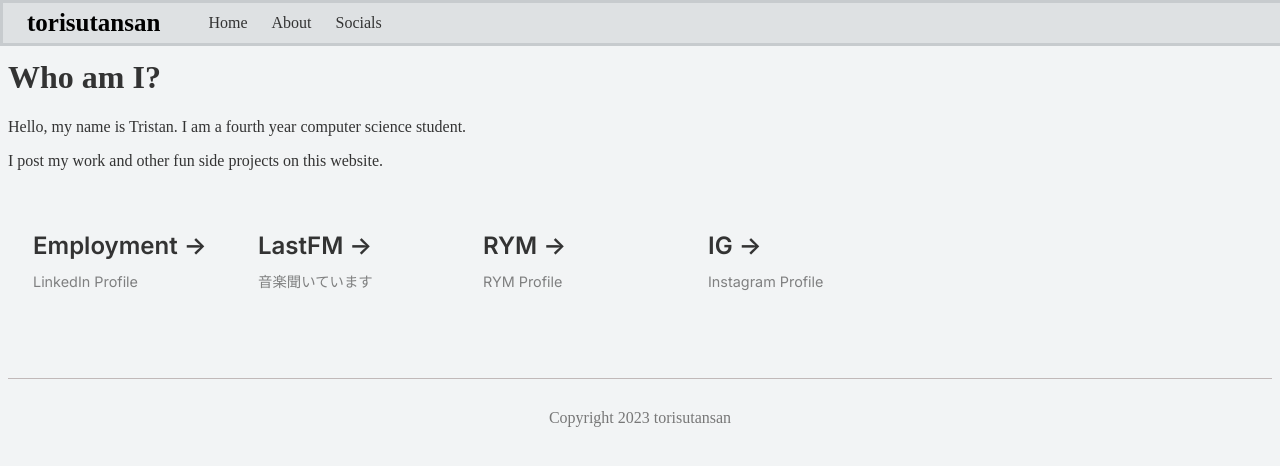
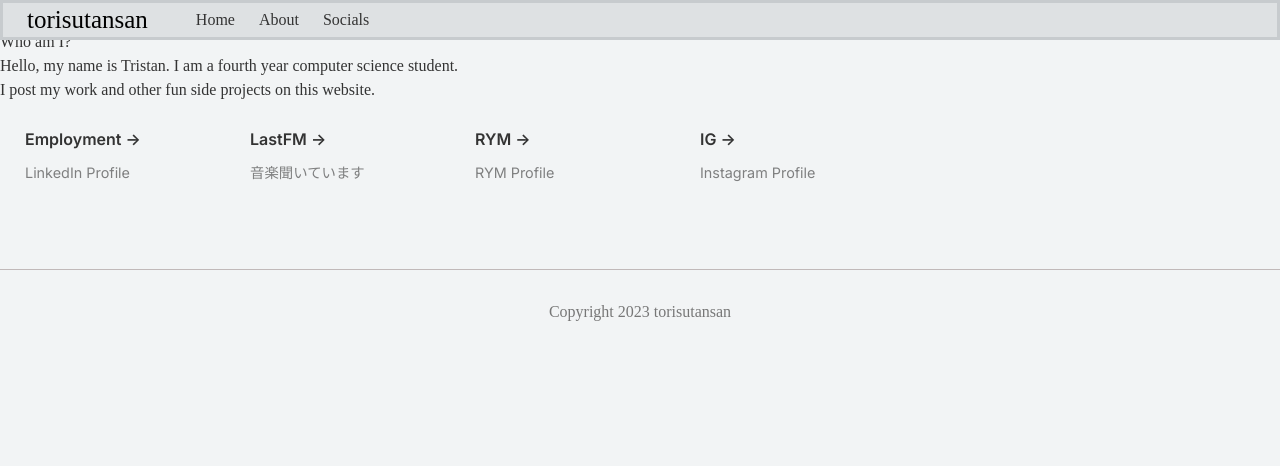
Before and after one commit to torisutansan02/torisutansan, a Next.js app: page / in a window 1280 px wide. Shown: the top 466 px of the page. Built offline with nearby package versions, Linux system fonts and the light colour scheme; a web font is replaced by a local one.

Commit message:
Adding changes

```diff
--- a/package.json
+++ b/package.json
@@ -16,5 +16,10 @@
     "react": "18.2.0",
     "react-dom": "18.2.0",
     "react-router-dom": "^6.10.0"
+  },
+  "devDependencies": {
+    "autoprefixer": "^10.4.14",
+    "postcss": "^8.4.24",
+    "tailwindcss": "^3.3.2"
   }
 }
--- /dev/null
+++ b/postcss.config.js
@@ -0,0 +1,6 @@
+module.exports = {
+  plugins: {
+    tailwindcss: {},
+    autoprefixer: {},
+  },
+}
--- /dev/null
+++ b/tailwind.config.js
@@ -0,0 +1,12 @@
+/** @type {import('tailwindcss').Config} */
+module.exports = {
+  content: [
+    "./app/**/*.{js,ts,jsx,tsx,mdx}",
+    "./pages/**/*.{js,ts,jsx,tsx,mdx}",
+    "./components/**/*.{js,ts,jsx,tsx,mdx}",
+  ],
+  theme: {
+    extend: {},
+  },
+  plugins: [],
+}
```
Also changed, not shown: 1 other file (tests, documents, lock files or other folders).
